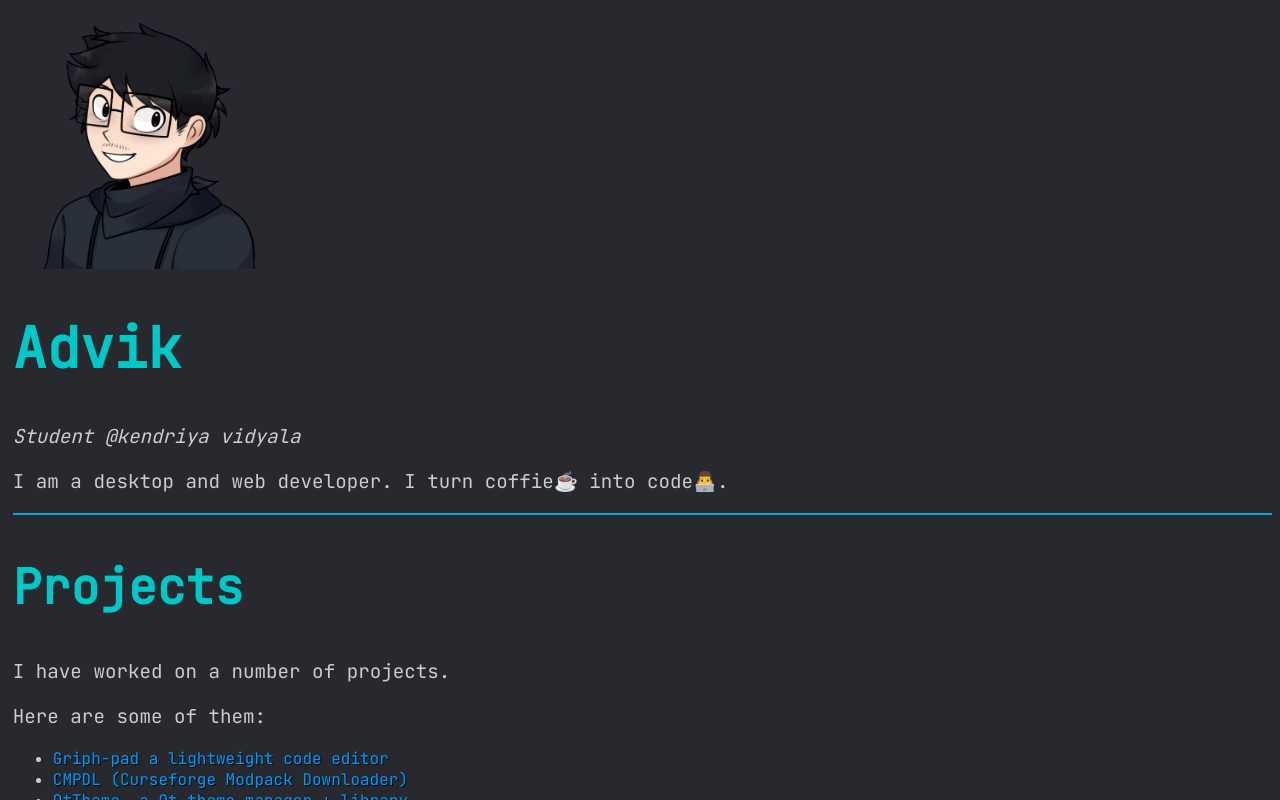
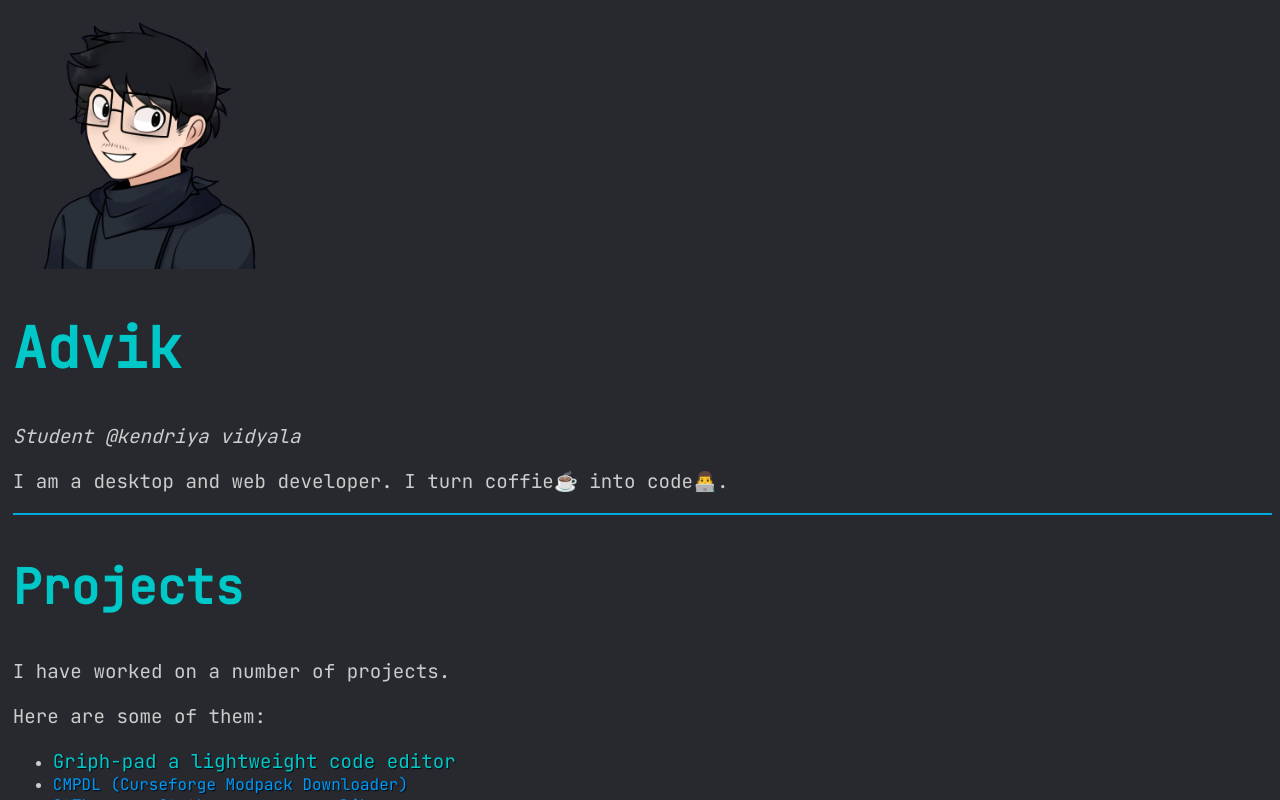
Before and after one commit to Advik-B/WebDev, a plain HTML site: page PlainResume/aboutme.html in a window 1280 px wide. In both pictures the pointer is over the link "Griph-pad a lightweight code editor". Shown: the top 800 px of the page. Drawn offline with nearby package versions, Linux system fonts and the light colour scheme; files that its build step writes are made by us from their sources.

Commit message:
Update style.scss

```diff
--- a/PlainResume/sass/style.scss
+++ b/PlainResume/sass/style.scss
@@ -126,19 +126,14 @@ h6 {
   a {
     color: $link_color;
     text-decoration: none;
-    text-decoration-color: rgb(171, 250, 0);
-    height: 2rrem;
-    font-size: 1.2rrem;
+    height: 2rem;
+    font-size: 1rem;
     text-shadow: 1px 1px 1px rgb(0, 10, 16);
   }
 
   a:hover {
-    color: $link_color;
-    /* text-decoration: none; */
-    text-decoration-color: rgb(171, 250, 0);
-    height: 2rrem;
-    font-size: 1.2rrem;
-    text-shadow: 1px 1px 1px rgb(0, 10, 16);
+    color: $aqua;
+    font-size: 1.2rem;
   }
 
 table, th, td {
```
